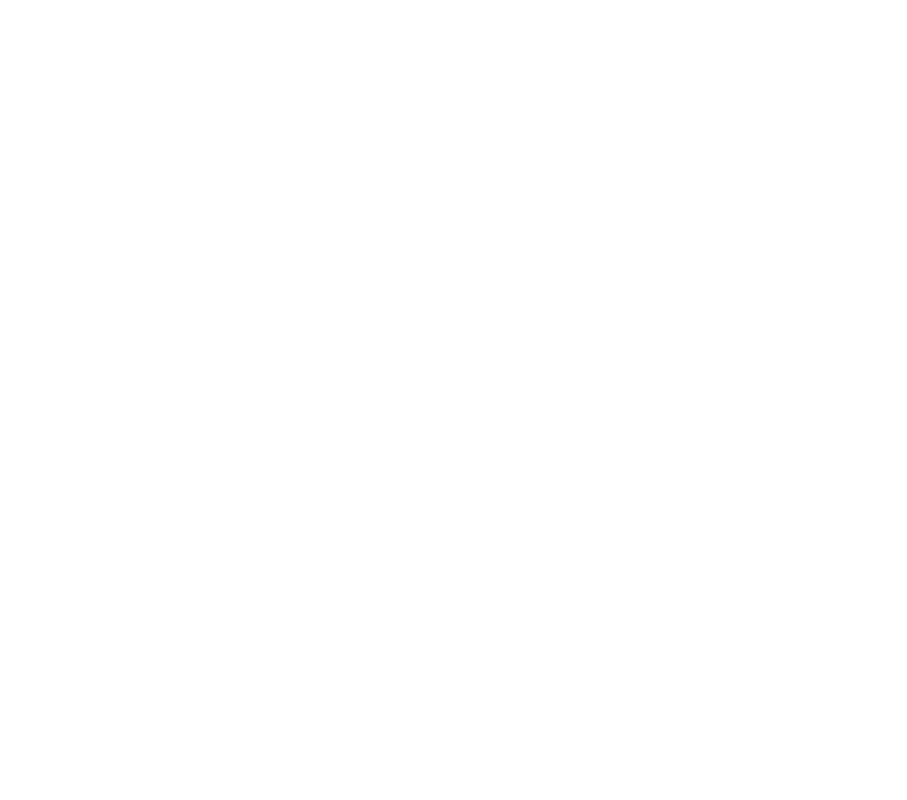
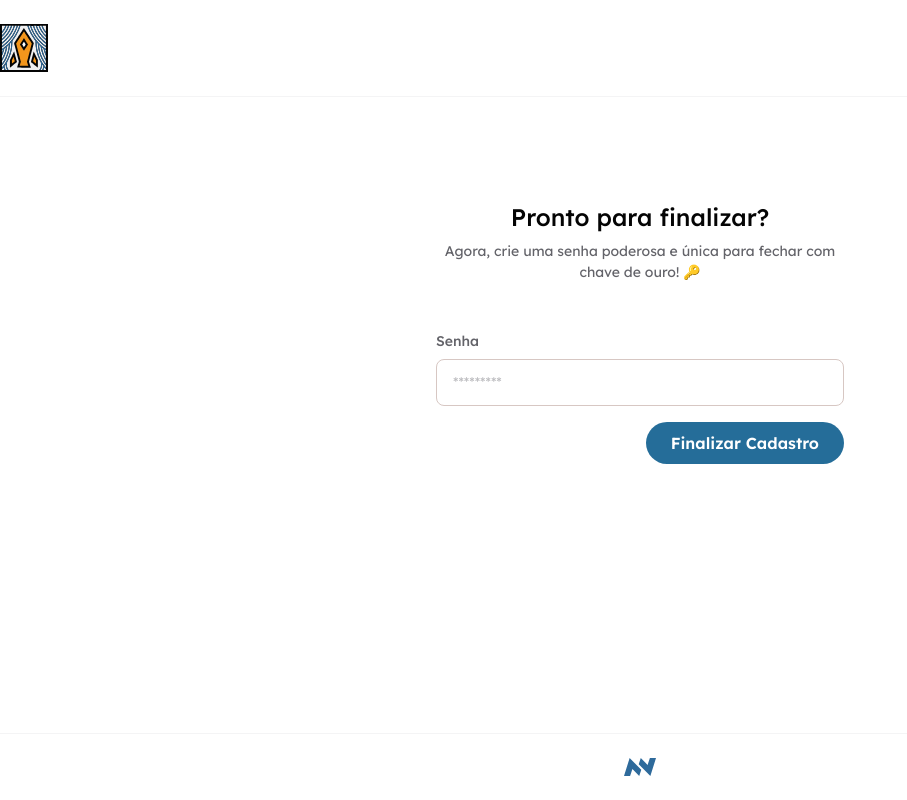
Before and after one commit to FilipiR22/front-anamnesia, a React (Vite) app: page /password-creation in a window 1280 px wide. Before the commit this address had no page. Shown: the whole page, without its empty margins (0-907 px from the left). Built offline with nearby package versions, Linux system fonts and the light colour scheme.

Commit message:
Finalizando a tela de criação de senha

```diff
--- a/src/pages/Home.jsx
+++ b/src/pages/Home.jsx
@@ -14,6 +14,7 @@
                     <Link to="/email-verification" className="text-blue-500 underline">/email-verification</Link>
                     <Link to="/personal-data" className="text-blue-500 underline">/personal-data</Link>
                     <Link to="/registration-sucess" className="text-blue-500 underline">/registration sucess</Link>
+                    <Link to="/password-creation" className="text-blue-500 underline">/password-creation</Link>
                 </main>
                 <Footer />
             </div>
--- a/src/pages/PasswordCreationScreeen.jsx
+++ b/src/pages/PasswordCreationScreeen.jsx
@@ -1,5 +1,31 @@
-function PasswordCreationScreen(){
+import BtnPrimary from "../components/BtnPrimary";
+import Footer from "../components/Footer";
+import Header from "../components/Header";
+import InputPrimary from "../components/InputPrimary";
+import Title from "../components/Title";
+import { FontAwesomeIcon } from '@fortawesome/react-fontawesome';
+import { faRightLong } from '@fortawesome/free-solid-svg-icons';
 
-}
+function PasswordCreationScreen() {
+    return (
+        <div className="flex flex-col justify-between min-h-screen root-container">
+            <Header />
+            <main className="flex justify-center mt-104 flex-1">
+                <div className="content-408 w-full max-w-md flex flex-col gap-12">
+                    <Title text_h1="Pronto para finalizar?">
+                        Agora, crie uma senha poderosa e única para fechar com chave de ouro! 🔑
+                    </Title>
+                    <form action="" className="grid gap-4">
+                        <InputPrimary text_label='Senha' placeholder="*********" id="name_user" type='password' />
+                        <BtnPrimary>
+                            Finalizar Cadastro
+                        </BtnPrimary>
+                    </form>
+                </div>
+            </main>
+            <Footer />
+        </div>
+    );
+};
 
 export default PasswordCreationScreen;
--- a/src/routes/AppRoutes.jsx
+++ b/src/routes/AppRoutes.jsx
@@ -6,6 +6,7 @@
 import VerificationCodeSend from '../pages/VerificationCodeSend';
 import PersonalDataSreen from '../pages/PersonalDataSreen';
 import ResgistrationSucessScreen from '../pages/ResgistrationSucessScreen';
+import PasswordCreationScreen from '../pages/PasswordCreationScreeen';
 
 const AppRoutes = () => {
     return (
@@ -18,6 +19,7 @@
                 <Route path="/email-verification" element={<CodeVerificationScreen />}/>
                 <Route path='/personal-data' element={<PersonalDataSreen/>}/>
                 <Route path='/registration-sucess' element={<ResgistrationSucessScreen/>}/>
+                <Route path='/password-creation' element={<PasswordCreationScreen/>}/>
             </Routes>
         </BrowserRouter>
     );
```
